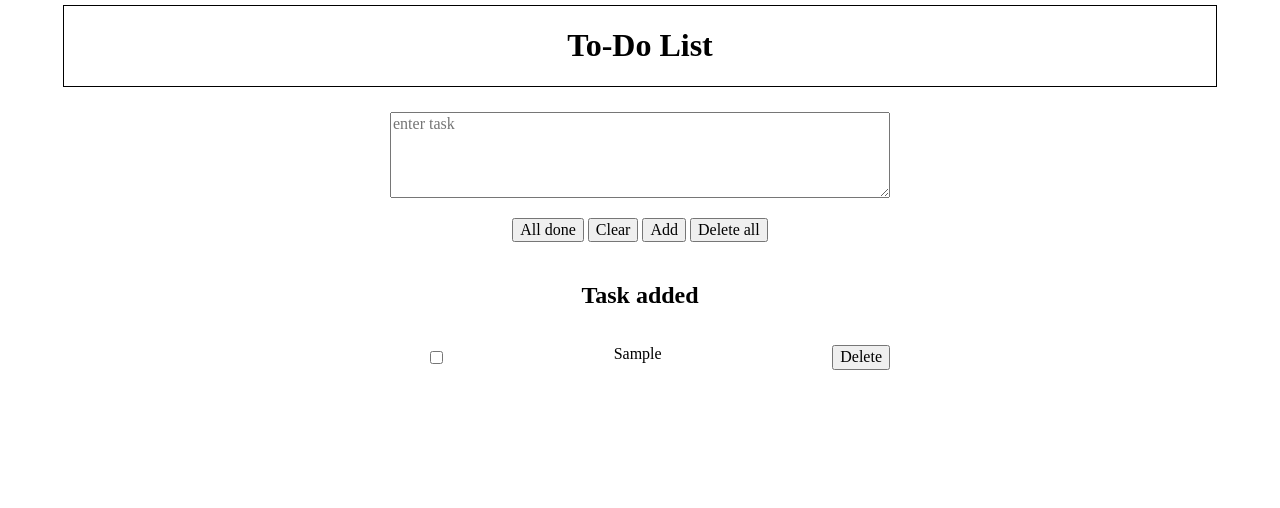
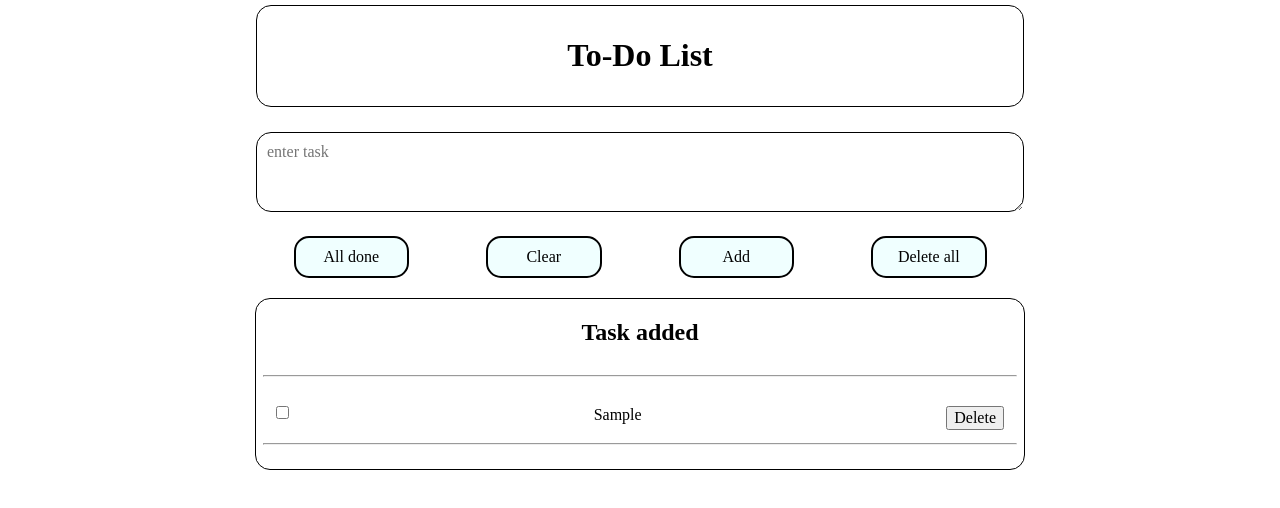
Before and after one commit to itbali/todo-list, a plain HTML site: page index.html in a window 1280 px wide. Both pictures are taken after typing "Sample" into the empty fields and a click on the button "Add". Drawn offline with Linux system fonts and the light colour scheme.

Commit message:
added delete animation, styled all a little bit

```diff
--- a/css/style.less
+++ b/css/style.less
@@ -4,9 +4,12 @@
     align-items: center;
     justify-content: center;
     .header {
-        width: 90vw;
+        width: 60vw;
         text-align: center;
         border: 1px solid black;
+        border-radius: 15px;
+        padding: 10px;
+        box-sizing: border-box;
         margin: 5px 0;
     }
     .main-wraper {
@@ -17,22 +20,55 @@
         div {
             margin: 10px 0;
         }
-        textarea.quest-container {
-            min-height: 80px;
+
+        .quest-wrapper {
+            textarea.quest-container {
+                width: 60vw;
+                min-width: 500px;
+                min-height: 80px;
+                border: 1px solid black;
+                border-radius: 15px;
+                padding: 10px;
+                box-sizing: border-box;
+            }
+        }
+        .button-wrapper {
+            width: 100%;
+            display: flex;
+            justify-content: space-around;
+            button {
+                background: azure;
+                border: 2px solid black;
+                border-radius: 15px;
+                padding: 10px;
+                width: 15%;
+            }
         }
         .task-wrapper {
-            min-width: 500px;
+            border: 1px solid black;
+            border-radius: 15px;
+            width: 60vw;
             display: flex;
             justify-content: center;
             flex-direction: column;
             text-align: center;
+            hr {
+                width: 98%;
+            }
             .tasks {
                 list-style: none;
                 display: flex;
                 flex-direction: column;
+                padding-left: 0;
                 li {
                     display: flex;
                     justify-content: space-between;
+                    padding: 5px 20px;
+                    align-items: flex-start;
+                    position: relative;
+                    right: 0;
+                    transition: 1s;
+
                     span {
                         max-width: 1000px;
                         overflow-wrap: anywhere;
@@ -48,3 +84,8 @@
         }
     }
 }
+
+.deleted {
+    right: -80vw !important;
+    opacity: 0;
+}
--- a/index.html
+++ b/index.html
@@ -16,7 +16,7 @@
         </div>
         <div class="container">
             <div class="main-wraper">
-                <div class="task-wrapper">
+                <div class="quest-wrapper">
                     <textarea
                         class="quest-container"
                         placeholder="enter task"
@@ -30,6 +30,7 @@
                 </div>
                 <div class="task-wrapper">
                     <h2 class="title">Enter first task</h2>
+                    <hr />
                     <ul class="tasks"></ul>
                 </div>
             </div>
--- a/js/index.js
+++ b/js/index.js
@@ -21,6 +21,8 @@ function onAddQuestClick() {
         title.innerText = "Cannot wright empty task. Enter text please";
     } else {
         taskList.appendChild(newtask());
+        let NewHr = document.createElement("hr"); // creating horizontal line
+        taskList.appendChild(NewHr);
     }
 }
 
@@ -33,15 +35,15 @@ function newtask() {
     newChekBox.setAttribute("id", "checkNumber_" + taskNumber);
     let newSpan = document.createElement("span");
     newSpan.innerText = taskInpute.value; // extracting task value
-    let newDelete = document.createElement("button");
-    newDelete.setAttribute("id", "deleteTask_" + taskNumber);
-    newDelete.innerText = "Delete";
-    newDelete.setAttribute("class", "DeleteButton");
+    let newDelete = document.createElement("button"); // creating Delete Button
+    newDelete.setAttribute("id", "deleteTask_" + taskNumber); //setting id for del button
+    newDelete.innerText = "Delete"; //setting text for del button
+    newDelete.setAttribute("class", "DeleteButton"); //setting class for del button
     newLi.appendChild(newChekBox);
     newLi.appendChild(newSpan);
     newLi.appendChild(newDelete);
 
-    taskInpute.value = "";
+    taskInpute.value = ""; //clear input field
     taskNumber++; //increasing next task number
     title.innerText = "Task added";
     newDelete.addEventListener("click", DeleteMe);
@@ -53,10 +55,15 @@ function newtask() {
 
 function DeleteMe(clickedButtonObject) {
     let clickedButton = clickedButtonObject.currentTarget;
-    // console.log(clickedButton.parentElement);
+    clickedButton.parentElement.classList.add("deleted"); //addind delete animation
 
-    clickedButton.parentElement.remove();
-    taskNumber--;
+    function pingDelete() {
+        //removing task and line under it
+        clickedButton.parentElement.nextSibling.remove();
+        clickedButton.parentElement.remove();
+        taskNumber--;
+    }
+    setTimeout(pingDelete, 1000);
 }
 
 function onDoneAllClick() {
```
Also changed, not shown: css/style.css.
